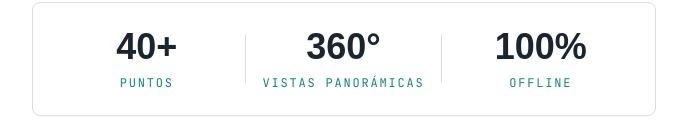
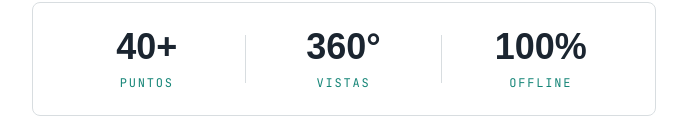
Before and after one commit to ushuaia360/ushuaia360-frontend, a Next.js app: page /links in a window 1280 px wide. Shown: the part 504-642 px from the top of the page, without its empty margins (296-983 px from the left). Built offline with nearby package versions, Linux system fonts and the light colour scheme; a web font is replaced by a local one.

Commit message:
updates senderos

```diff
--- a/src/app/links/page.tsx
+++ b/src/app/links/page.tsx
@@ -6,7 +6,7 @@ const PLAY_STORE_URL = "#";
 
 const STATS = [
   { value: "40+", label: "Puntos" },
-  { value: "360°", label: "Vistas panorámicas" },
+  { value: "360°", label: "Vistas" },
   { value: "100%", label: "Offline" },
 ];
 
```
